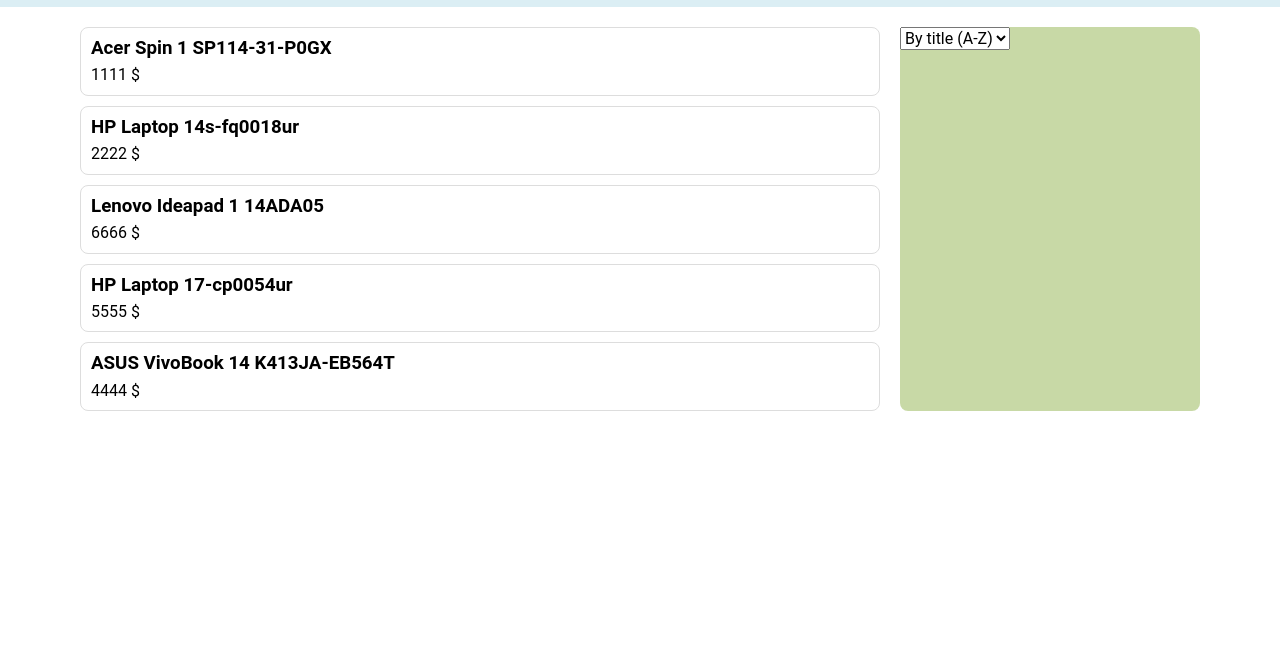
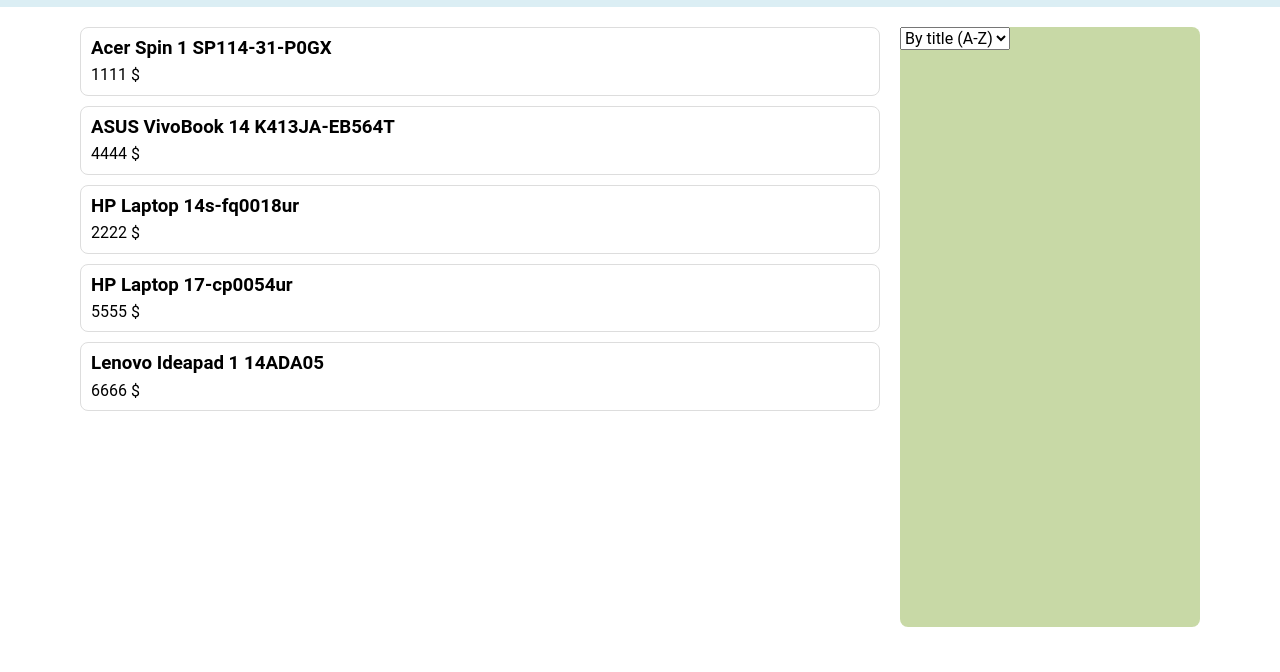
Before and after one commit to yygthb/-rsschool-stage1, a website built with webpack: page online-store/public/index.html in a window 1280 px wide. Shown: the part 50-722 px from the top of the page. Built offline with nearby package versions, Linux system fonts and the light colour scheme.

Commit message:
feat: sort by title

```diff
--- a/online-store/src/assets/scripts/components/content.ts
+++ b/online-store/src/assets/scripts/components/content.ts
@@ -1,14 +1,22 @@
+import { FilterProps } from '../store';
 import { NodeElement, INodeElement } from '../utils/nodeElement';
 import { IStoreCard, StoreCard } from './card';
+import { FilterTitle, SortValue } from './filter/select';
 
 export class StoreContent extends NodeElement {
-  state: Array<IStoreCard>;
+  private baseState: Array<IStoreCard> = [];
+  private state: Array<IStoreCard>;
 
-  constructor(props: INodeElement, storeData: Array<IStoreCard>) {
+  constructor(
+    props: INodeElement,
+    storeData: Array<IStoreCard>,
+    filterProps: FilterProps
+  ) {
     super(props);
+    this.baseState = storeData;
     this.state = storeData;
 
-    this.render();
+    this.updateState(filterProps);
   }
 
   render() {
@@ -22,4 +30,48 @@
       );
     });
   }
+
+  updateState(filterProps: FilterProps) {
+    this.node.innerHTML = '';
+
+    console.log('filterProps: ', filterProps);
+    for (const k in filterProps) {
+      console.log('key: ', k);
+      if (k === FilterTitle.sort) {
+        this.sort(filterProps[k]);
+      }
+    }
+    this.render();
+  }
+
+  private sort(sortProp: unknown): void {
+    switch (sortProp) {
+      case SortValue.titleUp:
+        this.state = this.baseState.sort((a, b) => {
+          if (a.model.toLowerCase() > b.model.toLowerCase()) {
+            return 1;
+          } else {
+            return -1;
+          }
+        });
+        break;
+      case SortValue.titleDown:
+        this.state = this.baseState.sort((a, b) => {
+          if (a.model.toLowerCase() > b.model.toLowerCase()) {
+            return -1;
+          } else {
+            return 1;
+          }
+        });
+        break;
+      case SortValue.priceUp:
+        this.state = this.baseState.sort((a, b) => +a.price - +b.price);
+        break;
+      case SortValue.priceDown:
+        this.state = this.baseState.sort((a, b) => +b.price - +a.price);
+        break;
+      default:
+        break;
+    }
+  }
 }
--- a/online-store/src/assets/scripts/components/filter.ts
+++ b/online-store/src/assets/scripts/components/filter.ts
@@ -1,26 +1,22 @@
+import { IFilterCb } from '../store';
 import { NodeElement, INodeElement } from '../utils/nodeElement';
 import { Select } from './filter/select';
 
-export type SelectorCb = (value: string) => void;
-
-const selectChanged = (value: string): void =>
-  console.log('sort selector changed to ', value);
-
 export class StoreFilter extends NodeElement {
-  constructor(props: INodeElement) {
+  constructor(props: INodeElement, filterCb: IFilterCb) {
     super(props);
 
-    this.init();
+    this.init(filterCb);
   }
 
-  private init() {
+  private init(filterCb: IFilterCb) {
     new Select(
       {
         parentNode: this.node,
         tagName: 'select',
         classNames: 'filter__select',
       },
-      selectChanged
+      filterCb
     );
   }
 }
--- a/online-store/src/assets/scripts/components/filter/select.ts
+++ b/online-store/src/assets/scripts/components/filter/select.ts
@@ -1,45 +1,56 @@
+import { IFilterCb } from '../../store';
 import { INodeElement, NodeElement } from '../../utils/nodeElement';
-import { SelectorCb } from '../filter';
 
-enum SortOption {
+export enum FilterTitle {
+  sort = 'sort',
+}
+
+export enum SortValue {
   titleUp = 'title-up',
   titleDown = 'title-down',
   priceUp = 'price-up',
-  priceDown = 'price-up',
+  priceDown = 'price-down',
+}
+
+enum SortContent {
+  titleUp = 'By title (A-Z)',
+  titleDown = 'By title (Z-A)',
+  priceUp = 'By price (🡥)',
+  priceDown = 'By price (🡦)',
 }
 
 type SelectOptionType = {
-  value: SortOption;
+  value: SortValue;
   content: string;
 };
 
 const sortOptions: SelectOptionType[] = [
   {
-    value: SortOption.titleUp,
-    content: 'By title (A-Z)',
+    value: SortValue.titleUp,
+    content: SortContent.titleUp,
   },
   {
-    value: SortOption.titleDown,
-    content: 'By title (Z-A)',
+    value: SortValue.titleDown,
+    content: SortContent.titleDown,
   },
   {
-    value: SortOption.priceUp,
-    content: 'By price (🡥)',
+    value: SortValue.priceUp,
+    content: SortContent.priceUp,
   },
   {
-    value: SortOption.priceDown,
-    content: 'By price (🡦)',
+    value: SortValue.priceDown,
+    content: SortContent.priceDown,
   },
 ];
 
 export class Select extends NodeElement {
-  constructor(props: INodeElement, cb: SelectorCb) {
+  constructor(props: INodeElement, cb: IFilterCb) {
     super({ ...props, classNames: `select ${props.classNames || null}` });
 
     this.init(cb);
   }
 
-  init(cb: SelectorCb) {
+  init(cb: IFilterCb) {
     sortOptions.forEach((option) => {
       new NodeElement({
         parentNode: this.node,
@@ -51,7 +62,9 @@
 
     const n = this.node as HTMLSelectElement;
     n.onchange = () => {
-      cb(n.options[n.selectedIndex].value);
+      cb({
+        [FilterTitle.sort]: n.options[n.selectedIndex].value,
+      });
     };
   }
 }
--- a/online-store/src/assets/scripts/store.ts
+++ b/online-store/src/assets/scripts/store.ts
@@ -1,26 +1,54 @@
 import { IStoreCard } from './components/card';
 import { StoreContent } from './components/content';
 import { StoreFilter } from './components/filter';
+import { FilterTitle, SortValue } from './components/filter/select';
 import { NodeElement, INodeElement } from './utils/nodeElement';
+
+export type FilterCbProp = {
+  title: string;
+  value: string;
+};
+// export type FilterProps = { [key in FilterTitle | string]: SortValue | string };
+export interface FilterProps {
+  [FilterTitle.sort]: SortValue;
+}
+export type IFilterCb = (prop: any) => void;
+// export type FilterProps = { [key: string]: string };
+
+const defaultFilterProps: FilterProps = {
+  [FilterTitle.sort]: SortValue.titleUp,
+};
 
 export class Store extends NodeElement {
   public storeContent: StoreContent;
   public storeFilter: StoreFilter;
+  private filterProps: FilterProps = { ...defaultFilterProps };
 
   constructor(props: INodeElement, storeData: Array<IStoreCard>) {
     super(props);
 
-    this.storeFilter = new StoreFilter({
-      parentNode: this.node,
-      classNames: 'aside store__filter',
-    });
+    this.storeFilter = new StoreFilter(
+      {
+        parentNode: this.node,
+        classNames: 'aside store__filter',
+      },
+      this.filter
+    );
 
     this.storeContent = new StoreContent(
       {
         parentNode: this.node,
         classNames: 'main store__content',
       },
-      storeData
+      storeData,
+      this.filterProps
     );
   }
+
+  filter = (props: FilterProps): void => {
+    console.log('filter: ', props);
+
+    this.filterProps = props;
+    this.storeContent.updateState(this.filterProps);
+  };
 }
--- a/online-store/src/assets/scss/components/_app.scss
+++ b/online-store/src/assets/scss/components/_app.scss
@@ -34,6 +34,7 @@
 
       &__filter {
         width: 300px;
+        min-height: 600px;
         order: 1;
         border-radius: $box-border-radius;
 
```
